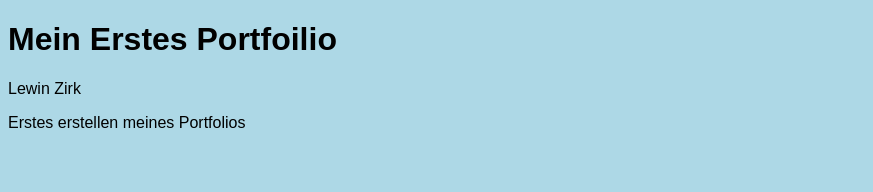
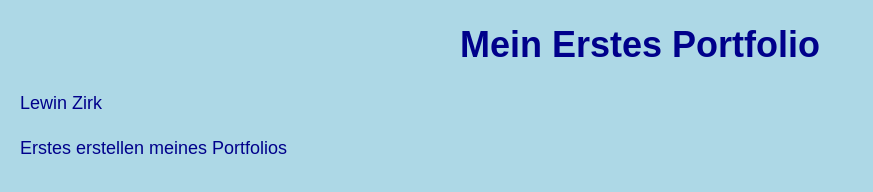
Before and after one commit to zirklewin-X/zirkLewin-X.github.io, a plain HTML site: page index.html in a window 1280 px wide. Shown: the whole page, without its empty margins (0-873 px from the left). Drawn offline with Linux system fonts and the light colour scheme.

Commit message:
Fix spelling error in portfolio title and update styles

```diff
--- a/index.html
+++ b/index.html
@@ -6,16 +6,25 @@
     <title>Mein erstes Projekt</title>
 
     <style>
-
       body {
         background-color: lightblue;
+        color: darkblue;
         font-family: Arial, sans-serif;
+        margin: 20px;
+      }
+      h1 {
+        text-align: center;
+        font-size: 36px;
+      }
+      p {
+        font-size: 18px;
+        line-height: 1.5;
       }
       </style>
   </head>
 
   <body>
-    <h1>Mein Erstes Portfoilio</h1>
+    <h1>Mein Erstes Portfolio</h1>
     <p>Lewin Zirk</p>
     <p>Erstes erstellen meines Portfolios</p>
 
```
